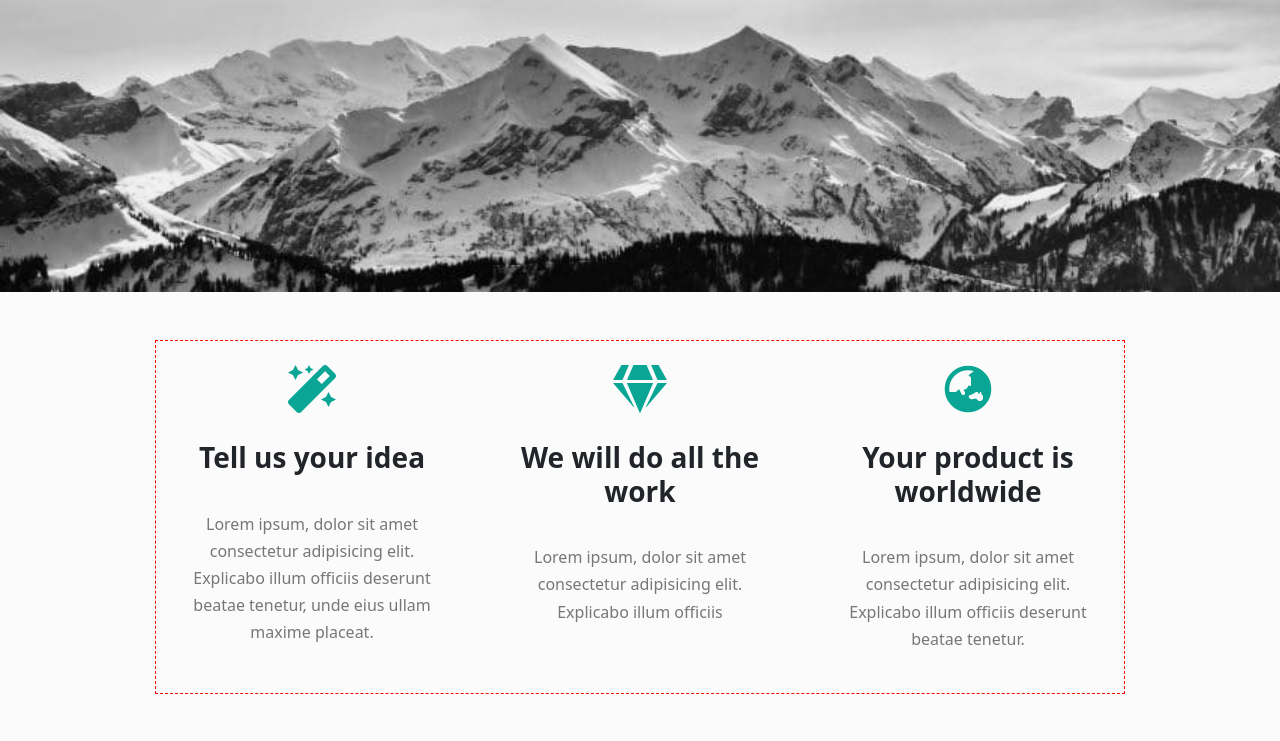
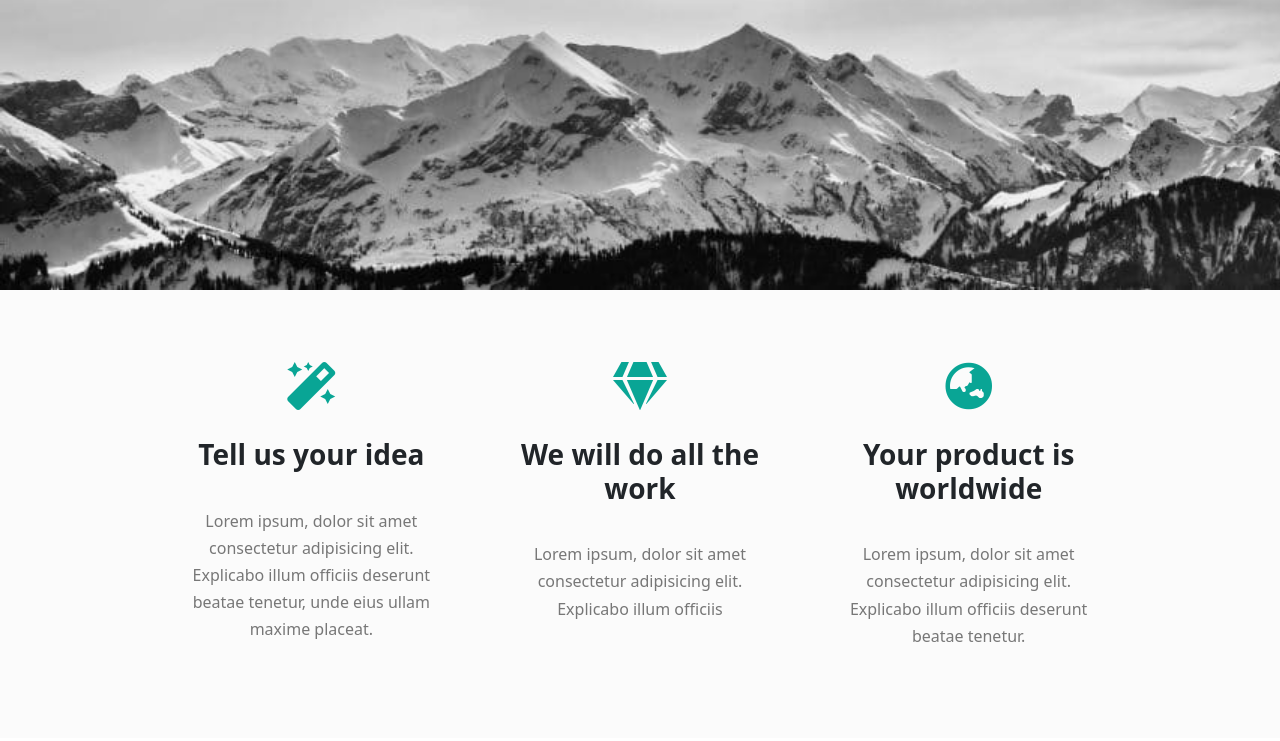
Before and after one commit to phpjscoding/leonagency, a plain HTML site: page index.html in a window 1280 px wide. Shown: the part 511-1252 px from the top of the page. Drawn offline with Linux system fonts and the light colour scheme.

Commit message:
--v1 update 1

```diff
--- a/css/styles.css
+++ b/css/styles.css
@@ -29,7 +29,7 @@ html{
 .container{
 	padding: .5em;
 	margin:0 auto;
-	border:1px dashed red;
+
 	position: relative;
 
 
```
